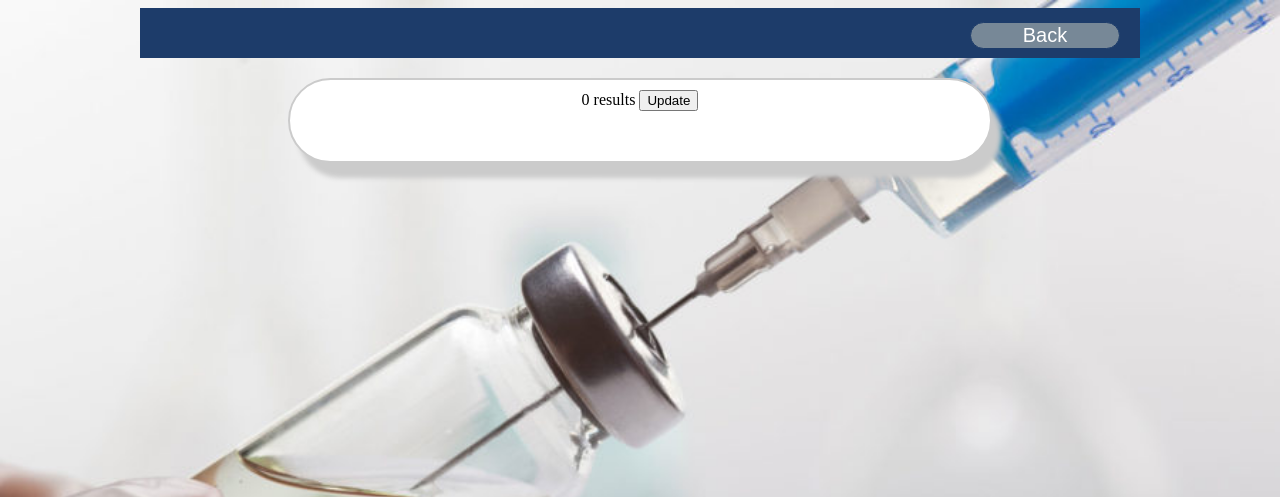
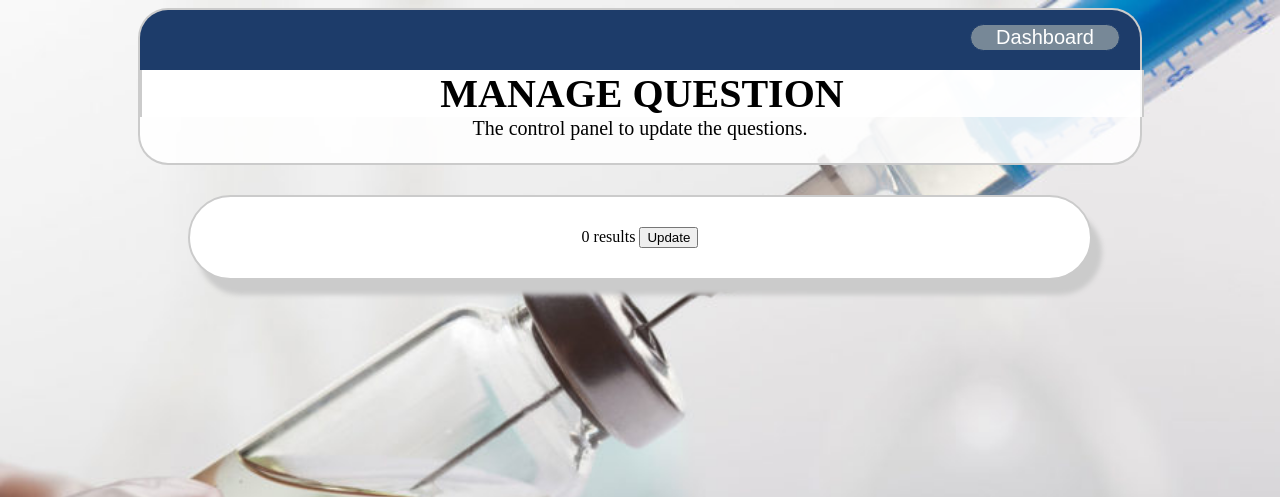
Before and after one commit to FaizIkhwan/VaccinePoll, a PHP site: page /php/managequestion.php in a window 1280 px wide. Shown: the top 497 px of the page. Run offline with PHP 8.4, Linux system fonts and the light colour scheme; data that the repository does not hold is empty.

Commit message:
Fix formatting and layout

```diff
--- a/css/style.css
+++ b/css/style.css
@@ -20,10 +20,32 @@ body {
 
 .navigation {
     width: 1000px;
-    height: 50px;
+    height: 60px;
     background-color: #1D3C6A;
     margin: auto;
+    margin-bottom: auto;
+    border-radius: 30px 30px 0 0;
+    border: 2px solid #cbcbcb;
+    border-bottom-width: 0;
+}
+
+.description {
+    display: block;
+    width: 1000px;
+    background-color: #ffffffde;
     margin-bottom: 20px;
+    border-radius: 0 0 30px 30px;
+    border: 2px solid #cbcbcb;
+    border-top-width: 0;
+}
+
+.page-header {
+    background-color: #ffffffde;
+    width: 1000px;
+    margin: auto;
+    border: 2px solid #cbcbcb;
+    border-top-width: 0;
+    border-bottom-width: 0;
 }
 
 .innerNavigation {
@@ -50,7 +72,7 @@ body {
     font-family: "sans-serif";
     width: 1000px;
     margin: auto;
-    margin-bottom: 20px;
+    margin-bottom: 30px;
     font-size: 20px;
     color: #000000;
 }
@@ -72,12 +94,11 @@ body {
     box-shadow: 10px 15px 5px #cbcbcb;
 }
 
-
 .list-of-question {
-    width: 600px;
+    width: 900px;
     margin: 0 auto;
     background-color: #fff;
-    padding: 10px 50px 50px 50px;
+    padding: 30px 0px 30px 0px;
     border-radius: 50px;
     border: 2px solid #cbcbcb;
     box-shadow: 10px 15px 5px #cbcbcb;
--- a/dashboard.html
+++ b/dashboard.html
@@ -12,6 +12,12 @@
             <div class="innerNavigation">
                 <input id="btnLogout" type="button" value="Logout" class="btnMenu">
             </div>
+        </div>
+
+        <div class="description">
+        <h1 class="page-header" align="center">DASHBOARD</h1>
+
+                The admin dashboard.<br><br>
         </div>
 
         <!-- Buttons -->
--- a/index.html
+++ b/index.html
@@ -24,7 +24,7 @@
 
     <!-- Description -->
     <div class="description">
-        Assalamualaikum and a very good day to everyone. We are from Faculty computer science and mathematics course CS230 Bachelor in computer science (hons).we are conducting a research survey on impact of unvaccinated children.we would love to hear and conduct the survey especially to parents to see if they know the goods effect of vaccination to their own children. This survey will help us to collect data and later be analyse for further studying. This survey will also show a statistics on how do parents know well about the good vaccine to their children
+        Assalamualaikum and a very good day to everyone. We are from Faculty of Computer and Mathematical Sciences, course CS230 Bachelor of Computer Science (Hons.). We are conducting a research survey on the impact of unvaccinated children. We would love to hear and conduct the survey, especially to parents, to see if they know the goods effect of vaccination to their own children. This survey will help us to collect data and later be analyse for further studying. This survey will also show a statistics on how do parents know well about the good vaccine to their children.<br>
     </div>
 
     <!-- Question -->
--- a/php/managequestion.php
+++ b/php/managequestion.php
@@ -10,14 +10,17 @@
         <!-- Navigation -->
         <div class="navigation">
             <div class="innerNavigation">
-                <input id="btnBack" type="button" value="Back" class="btnMenu">
+                <input id="btnDashboard" type="button" value="Dashboard" class="btnMenu">
             </div>
         </div>
+        <div class="description">
+            <h1 class="page-header" align="center">MANAGE QUESTION</h1>
 
+                The control panel to update the questions.<br><br>
+        </div>
         <!-- List of questions -->
         <div class="list-of-question">
             <form method="POST" action="updatequestion.php">
-
                 <?php
 
                 require "conn.php";
@@ -30,34 +33,28 @@
                 if (mysqli_num_rows($result) > 0) {
                     // output data of each row
                     while($row = mysqli_fetch_assoc($result)) {
-
-                        echo $i;
+                        echo $i . ". ";
                         echo "<input type=\"text\" name=\"q" . $i . "\" id=\"q" . $i . "\" value=\"$row[questiondescription]\">";
                         echo "<input type=\"text\" name=\"q" . $i . "a1\" id=\"q" . $i . "a1\" value=\"$row[answer1]\">";
                         echo "<input type=\"text\" name=\"q" . $i . "a2\" id=\"q" . $i . "a2\" value=\"$row[answer2]\">";
                         echo "<input type=\"text\" name=\"q" . $i . "a3\" id=\"q" . $i . "a3\" value=\"$row[answer3]\">";
-                        echo "<br>";
-
+                        echo "<br><br>";
                         $i++;
-
                     }
-
                 }
                 else {
                     echo "0 results";
                 }
-
                 ?>
 
                 <input type="submit" value="Update" name="update">
             </form>
         </div>
-
     </body>
 
     <script type="text/javascript">
-        document.getElementById("btnBack").onclick = function () {
-            location.href = "/index.html";
+        document.getElementById("btnDashboard").onclick = function () {
+            location.href = "/dashboard.html";
         };
     </script>
 
```
Also changed, not shown: login.html (+20 -9 lines), php/getquestion.php (added, +20 -0 lines), php/listquestion.php (deleted, +0 -30 lines), css/styletwo.css (line endings or trailing spaces), js/app.js (line endings or trailing spaces), report.html (line endings or trailing spaces).
